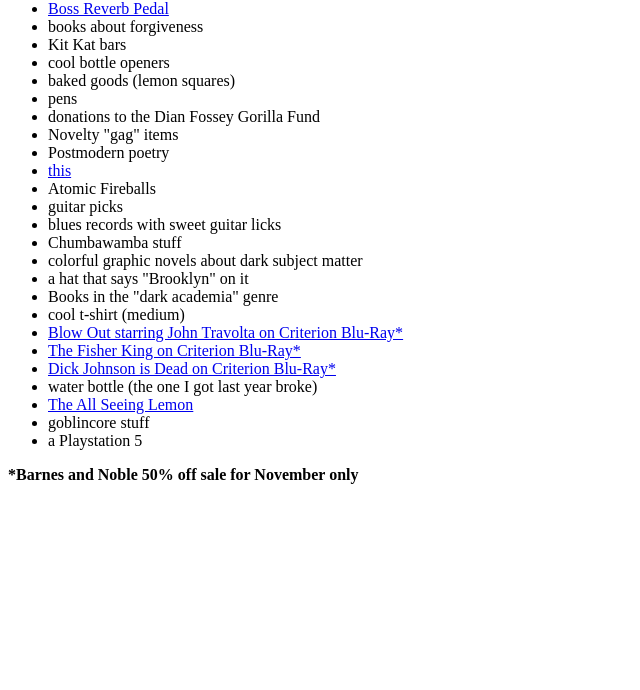
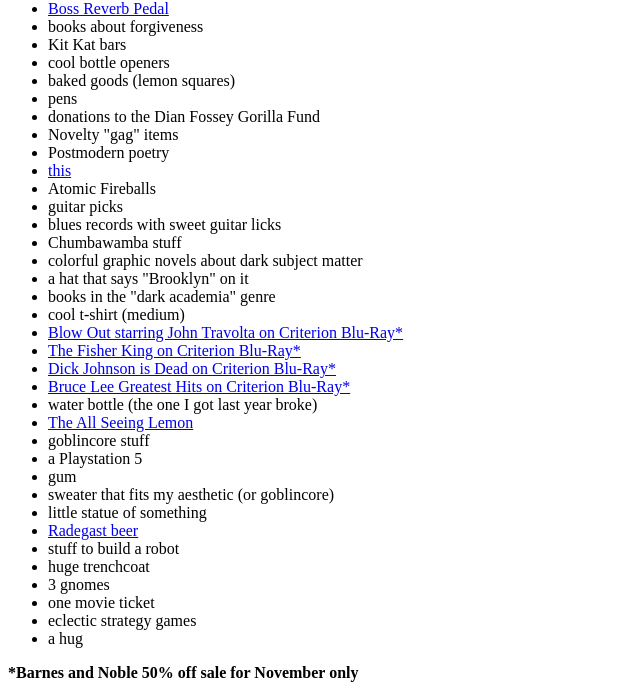
Before and after one commit to TravisTwo/ChristmasList, a plain HTML site: page index.html in a window 1280 px wide. Shown: the part 244-934 px from the top of the page, without its empty margins (0-640 px from the left). Before the commit the page ends 800 px from the top, so only its background shows below. Drawn offline with Linux system fonts and the light colour scheme.

Commit message:
add items

```diff
--- a/index.html
+++ b/index.html
@@ -32,7 +32,7 @@
     <li>Chumbawamba stuff</li>
     <li>colorful graphic novels about dark subject matter</li>
     <li>a hat that says "Brooklyn" on it</li>
-    <li>Books in the "dark academia" genre</li>
+    <li>books in the "dark academia" genre</li>
     <li>cool t-shirt (medium)</li>
     <li>
         <a href="https://www.barnesandnoble.com/w/dvd-blow-out-john-travolta/3854725?ean=0715515080019">
@@ -49,6 +49,11 @@
             Dick Johnson is Dead on Criterion Blu-Ray*
         </a>
     </li>
+    <li>
+        <a href="https://www.barnesandnoble.com/w/dvd-bruce-lee-his-greatest-hits/35930510?ean=0715515247214">
+            Bruce Lee Greatest Hits on Criterion Blu-Ray*
+        </a>
+    </li>
     <li>water bottle (the one I got last year broke)</li>
     <li>
         <a href="https://www.etsy.com/listing/1101251216/the-all-seeing-lemon?ga_order=most_relevant&ga_search_type=all&ga_view_type=gallery&ga_search_query=lemon+eye&ref=sr_gallery-1-2&frs=1&edd=1&pop=1&sts=1&organic_search_click=1">
@@ -57,6 +62,20 @@
     </li>
     <li>goblincore stuff</li>
     <li>a Playstation 5</li>
+    <li>gum</li>
+    <li>sweater that fits my aesthetic (or goblincore)</li>
+    <li>little statue of something</li>
+    <li>
+        <a href="https://en.wikipedia.org/wiki/Radegast_(beer)">
+            Radegast beer
+        </a>
+    </li>
+    <li>stuff to build a robot</li>
+    <li>huge trenchcoat</li>
+    <li>3 gnomes</li>
+    <li>one movie ticket</li>
+    <li>eclectic strategy games</li>
+    <li>a hug</li>
 </ul>
 
 <b>*Barnes and Noble 50% off sale for November only</b>
```
